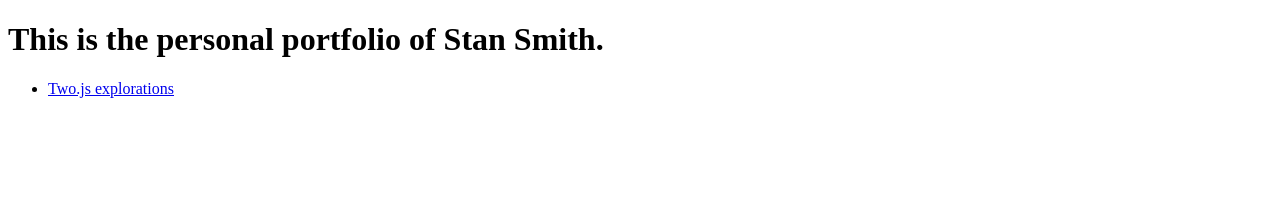
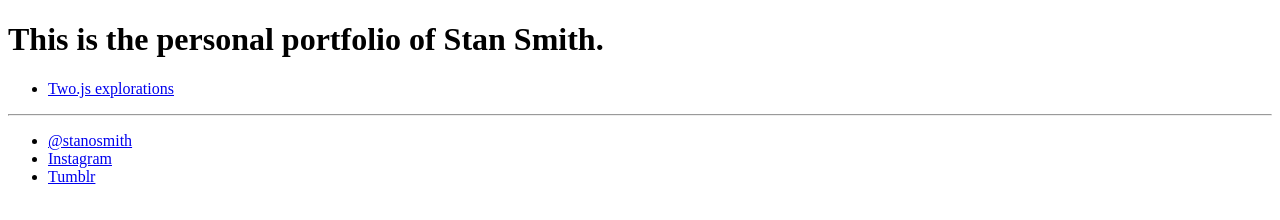
Before and after one commit to stanosmith/stanosmith.github.io, a plain HTML site: page index.html in a window 1280 px wide. Drawn offline with Linux system fonts and the light colour scheme.

Commit message:
Added social media footer links.

```diff
--- a/index.html
+++ b/index.html
@@ -6,11 +6,27 @@
 </head>
 <body>
 
+  <div class="logo">
+
+  </div>
+
   <h1>This is the personal portfolio of Stan Smith.</h1>
 
-  <ul>
-    <li><a href="labs/twojs">Two.js explorations</a></li>
-  </ul>
+  <section>
+    <ul>
+      <li><a href="labs/twojs">Two.js explorations</a></li>
+    </ul>
+  </section>
+
+  <hr/>
+
+  <footer>
+    <ul>
+      <li><a href="http://twitter.com/stanosmith">@stanosmith</a></li>
+      <li><a href="http://instagram.com/stanosmith">Instagram</a></li>
+      <li><a href="https://www.tumblr.com/blog/stanosmith">Tumblr</a></li>
+    </ul>
+  </footer>
 
 </body>
 </html>
```
Also changed, not shown: images/stanosmith-diac-logo.jpeg (added).
